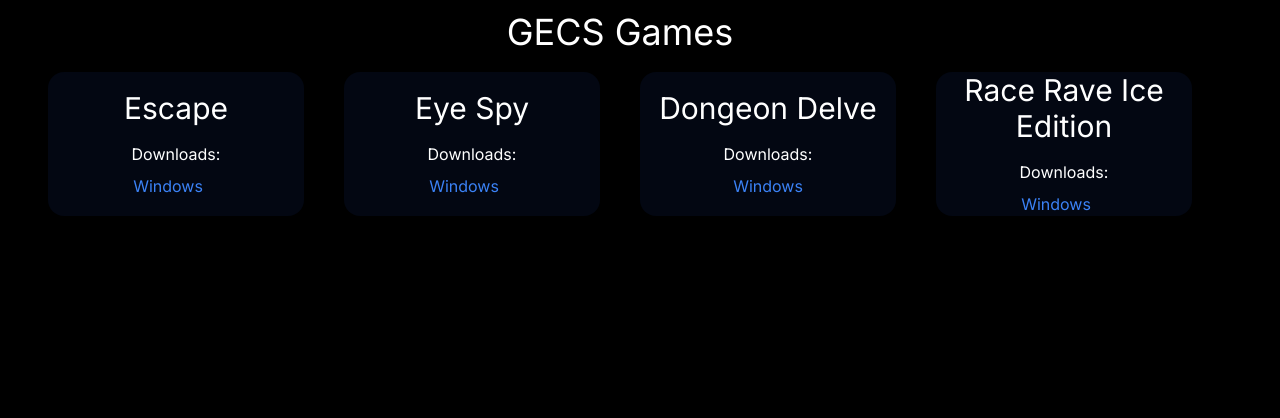
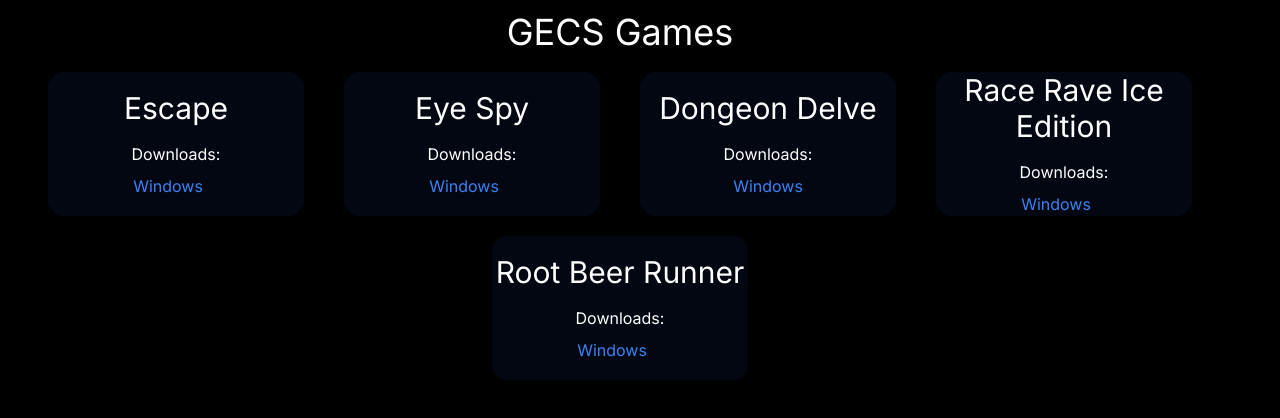
Before and after one commit to Evan-2007/game-download, a Next.js app: page / in a window 1280 px wide. Shown: the top 418 px of the page. Built offline with nearby package versions, Linux system fonts and the light colour scheme.

Commit message:
added RootBeerRunner

```diff
--- a/src/app/page.tsx
+++ b/src/app/page.tsx
@@ -27,6 +27,11 @@ const games: Games[] = [
     platform: ['Windows'],
     links: [ 'RaceRaveIceEdition.zip', 'uploading']
   },
+  {
+    name: 'Root Beer Runner',
+    platform: ['Windows'],
+    links: [ 'RootBeerRunner.zip', 'uploading']
+  }
 ]
 
 
```
